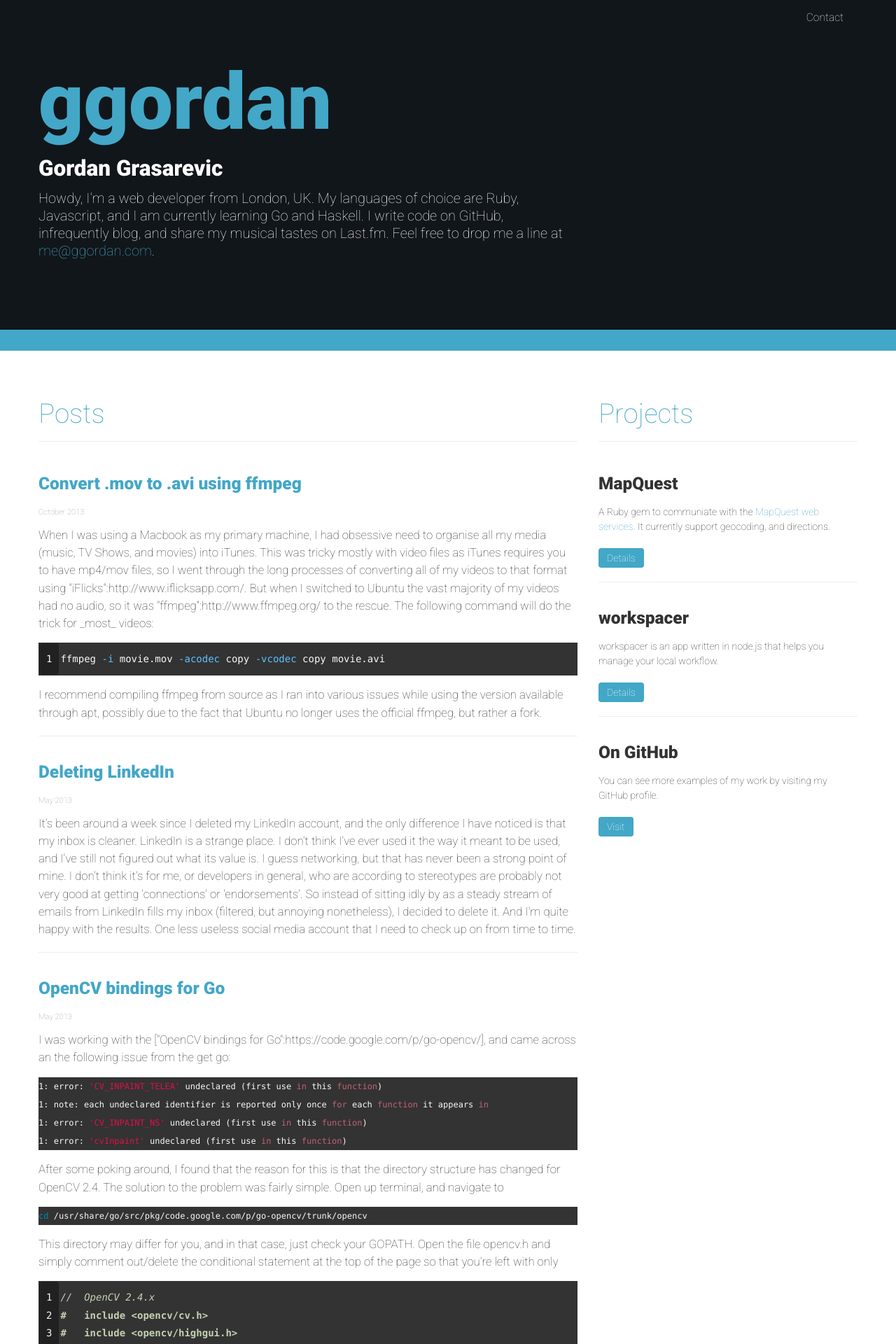
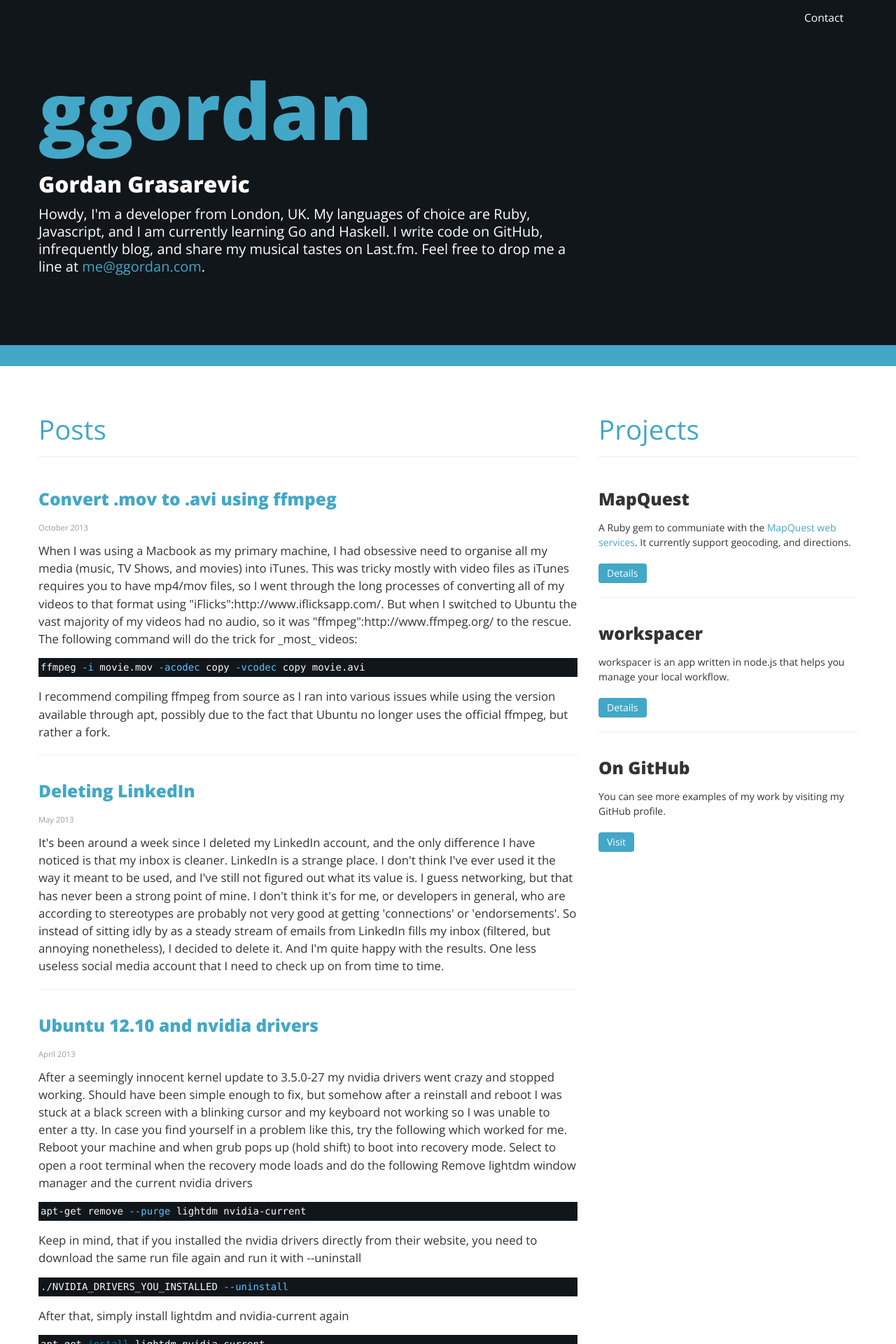
Before and after one commit to ggordan/ggordan.github.com, a Jekyll site: the page built from index.html, in a window 1280 px wide. Shown: the top 1920 px of the page at 70% size. Built offline with Jekyll 4.4.1, drawn with Linux system fonts in a browser that asks for light colours; nearby versions of some CDN libraries; Markdown is read by kramdown in place of the engine named in the settings; comment, search, counter and statistics services are not loaded; some of the changed text lies outside the part shown.

Commit message:
Small tweaks.

```diff
--- a/_includes/header.html
+++ b/_includes/header.html
@@ -15,7 +15,8 @@
     <link rel="stylesheet" href="/css/bootstrap-responsive.css">
     <link rel="stylesheet" href="/css/main.css">
     <link rel="stylesheet" href="/css/syntax.css">
-    <link href='http://fonts.googleapis.com/css?family=Roboto:100,300,400,900' rel='stylesheet' type='text/css'>
+    <link href='http://fonts.googleapis.com/css?family=Open+Sans:400,300,800' rel='stylesheet' type='text/css'>
+
     <script src="/js/vendor/modernizr-2.6.2-respond-1.1.0.min.js"></script>
 </head>
 <body>
--- a/_layouts/post.html
+++ b/_layouts/post.html
@@ -6,9 +6,7 @@
         {{ content }}
     </div>
 
-    {% if page.comments %}
         {% include disqus.html %}
-    {% endif %}
 </div>
 </div>
 
--- a/_posts/2012-12-11-localising-taxonomy-terms-in-views.textile
+++ b/_posts/2012-12-11-localising-taxonomy-terms-in-views.textile
@@ -4,7 +4,6 @@ author: Gordan Grasarevic
 title: Localizing Taxonomy Terms in Views (Drupal 7)
 permalink: post/localising-taxonomy-terms-in-views.html
 tags: [Drupal 7, views, taxonomy, localization]
-comments: true
 ---
 
 Recently I was working on a multilingual Drupal 7 website which stored categories in taxonomies, and required the use of the "views":http://drupal.org/project/views modules to display the items for those categories. This was all great, and the default taxonomy term language was displaying fine, however when switching languages to see its localised content, it would still display the original.
--- a/_posts/2013-05-05-opencv-golang.textile
+++ /dev/null
@@ -1,36 +0,0 @@
----
-layout: post
-author: Gordan Grasarevic
-title: OpenCV bindings for Go
-permalink: post/golang-opencv.html
-tags: [opencv, golang]
----
-
-I was working with the ["OpenCV bindings for Go":https://code.google.com/p/go-opencv/], and came across an the following issue from the get go:
-
-{% highlight bash %}
-1: error: 'CV_INPAINT_TELEA' undeclared (first use in this function)
-1: note: each undeclared identifier is reported only once for each function it appears in
-1: error: 'CV_INPAINT_NS' undeclared (first use in this function)
-1: error: 'cvInpaint' undeclared (first use in this function)
-{% endhighlight %}
-
-After some poking around, I found that the reason for this is that the directory structure has changed for OpenCV 2.4. The solution to the problem was fairly simple. Open up terminal, and navigate to
-
-{% highlight bash %}
-cd /usr/share/go/src/pkg/code.google.com/p/go-opencv/trunk/opencv
-{% endhighlight %}
-
-This directory may differ for you, and in that case, just check your GOPATH.
-
-Open the file opencv.h and simply comment out/delete the conditional statement at the top of the page so that you're left with only
-
-{% highlight cpp linenos %}
-//  OpenCV 2.4.x
-#   include <opencv/cv.h>
-#   include <opencv/highgui.h>
-#   include <opencv2/photo/photo_c.h>
-#   include <opencv2/imgproc/imgproc_c.h>
-{% endhighlight %}
-
-Save the file, and that should be it.
--- a/css/main.css
+++ b/css/main.css
@@ -6,22 +6,26 @@
 
 body {
     position: relative;
-    font-family: 'Roboto';
-    font-weight: lighter;
+    font-family: 'Open Sans';
     line-height: 1.5em;
 }
 
-a { color:rgb(67, 167, 199); }
-h1.light { color: rgb(67, 167, 199); font-weight: 200; }
+a {
+    color: rgb(67, 167, 199);
+}
+
+.light { color: rgb(67, 167, 199); font-weight: 200; }
 
 .post-header {
-    margin-bottom:20px;
-    font-size:7em;
+    margin:20px 0;
+    font-size:3em;
     line-height: normal;
 }
 
 #disqus_thread {
     margin-top:50px;
+    padding-top: 50px;
+    border-top: 30px solid rgb(67, 167, 199);
 }
 
 /* Code in headings */
--- a/css/syntax.css
+++ b/css/syntax.css
@@ -1,7 +1,7 @@
 .highlight, .highlight pre  {
 	font: 'Courier New';
 	font-size: 14px;
-    background: #333;
+    background: rgb(17, 22, 26);
     overflow: hidden;
 	line-height: 1.8em;
     max-height: 700px;
@@ -23,6 +23,7 @@
 	text-shadow: none;
     background: #212121;
     padding:10px;
+    display: none;
 }
 
 .highlight .c { color: #66a04f; font-style: italic } /* Comment */
--- a/index.html
+++ b/index.html
@@ -3,14 +3,13 @@ layout: home
 title: Home
 ---
 
-<!-- Main hero unit for a primary marketing message or call to action -->
 <div class="jumbotron masthead">
     <div class="container">
         <div class="row">
             <div class="span8">
-                <h1>ggordan</h1>
+                <h1> ggordan </h1>
                 <h2> Gordan Grasarevic </h2>
-                <p> Howdy, I'm a web developer from London, UK. My languages of choice are Ruby, Javascript, and I am currently learning Go and Haskell. I write code on GitHub, infrequently blog, and share my musical tastes on Last.fm. Feel free to drop me a line at <a href="mailto:me@ggordan.com?subject=Hello">me@ggordan.com</a>. </p>
+                <p> Howdy, I'm a developer from London, UK. My languages of choice are Ruby, Javascript, and I am currently learning Go and Haskell. I write code on GitHub, infrequently blog, and share my musical tastes on Last.fm. Feel free to drop me a line at <a href="mailto:me@ggordan.com?subject=Hello">me@ggordan.com</a>. </p>
             </div>
         </div>
     </div>
```
